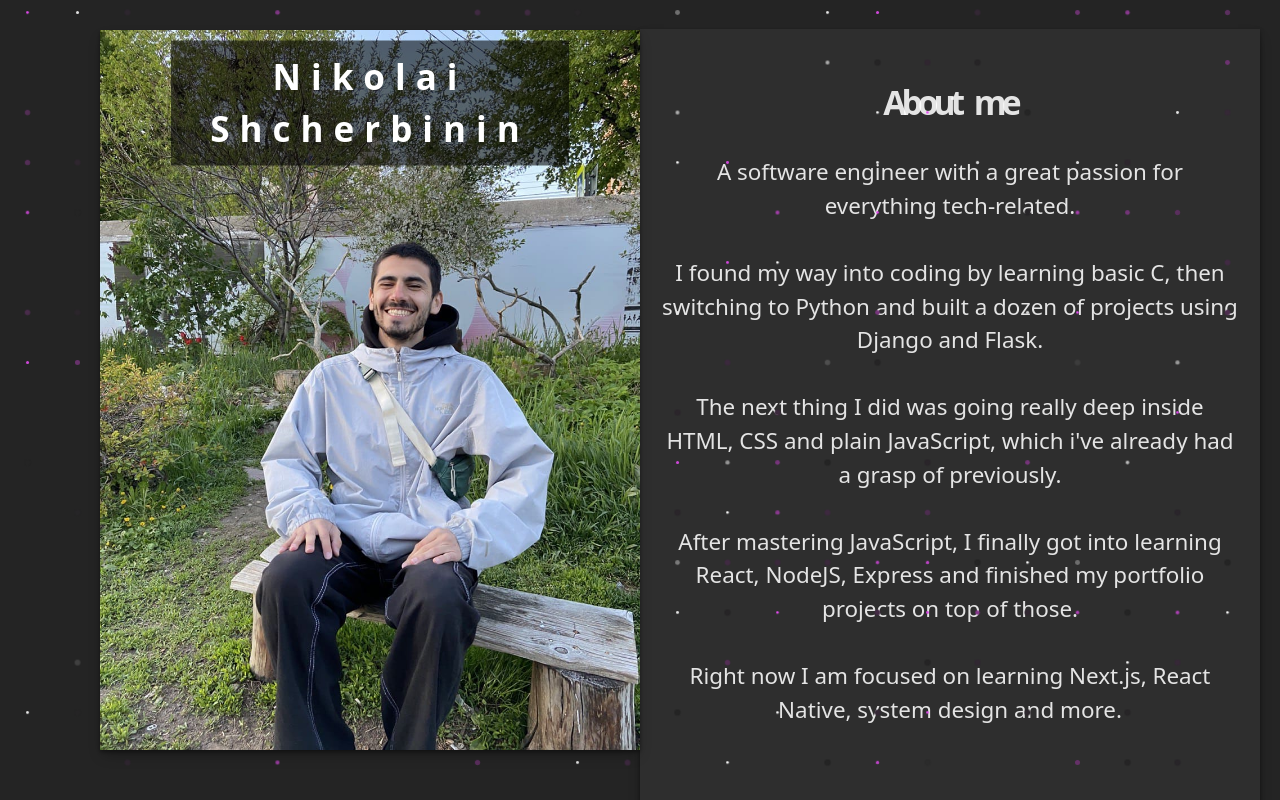
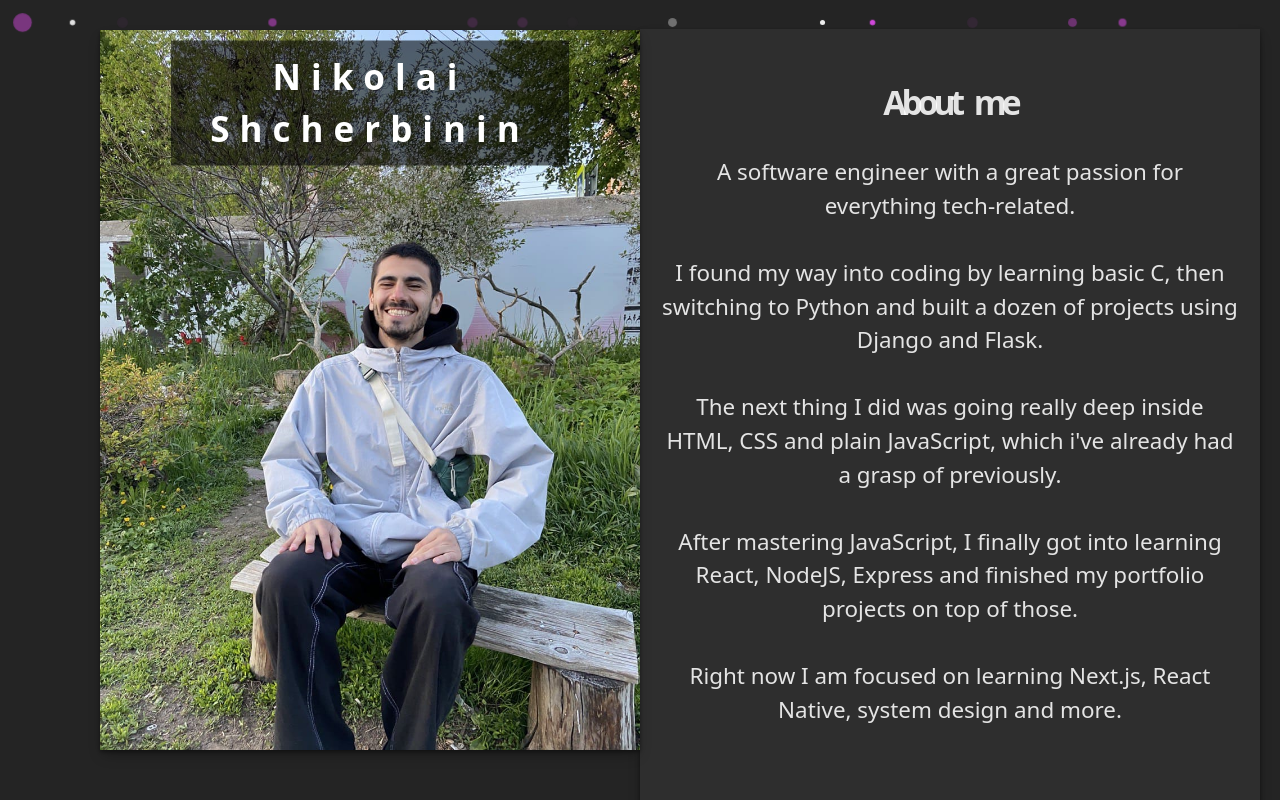
Before and after one commit to kol3x/personal-website, a React (Vite) app in the folder react-frontend/: page / in a window 1280 px wide. Shown: the top 800 px of the page. Built offline with nearby package versions, Linux system fonts and the light colour scheme.

Commit message:
redesigning website first commit

```diff
--- a/react-frontend/src/App.css
+++ b/react-frontend/src/App.css
@@ -50,8 +50,8 @@
 
 .tile {
   background-color: #4d0f51;
-  height: 25px;
-  width: 25px;
+  height: 45px;
+  width: 45px;
   border-radius: 50%;
   animation-name: flashingLights;
   animation-duration: 5s;
--- a/react-frontend/src/header.jsx
+++ b/react-frontend/src/header.jsx
@@ -1,8 +1,6 @@
 import mainPic from "./imgs/main-pic.jpeg";
 import HeroEffect from "./hero";
 import { useRef, useState, useLayoutEffect, useEffect } from "react";
-import { Reveal } from "./components/reveal";
-import { motion } from "framer-motion";
 
 function Header() {
   const header = useRef();
@@ -16,8 +14,8 @@
 
   useLayoutEffect(() => {
     function handleResize() {
-      const newCol = Math.floor(window.innerWidth / 50);
-      const newRows = Math.floor(header.current?.clientHeight / 50);
+      const newCol = Math.floor(window.innerWidth / 200);
+      const newRows = Math.floor(header.current?.clientHeight / 200);
       setColumns(newCol);
       setRows(newRows);
     }
--- a/react-frontend/src/hero.jsx
+++ b/react-frontend/src/hero.jsx
@@ -1,15 +1,29 @@
-import Tile from "./singleTile";
+function Tile() {
+  const rand = Math.random();
+  let isTile;
+  if (rand >= 0.5) {
+    isTile = "tile";
+  }
+  let delay = {
+    animationDelay: `-${rand * 100}s`,
+  };
+  return (
+    <div className="tile-wrapper">
+      <div className={isTile} style={delay}></div>
+    </div>
+  );
+}
 
-function HeroScreen({ quantity, style }) {
+export default function HeroScreen({ quantity, style }) {
   const tiles = [];
   for (let i = 0; i < quantity; i++) {
     tiles.push(<Tile key={i} />);
   }
   return (
     <>
-      <div className="tiles" style={style}>{tiles}</div>
+      <div className="tiles" style={style}>
+        {tiles}
+      </div>
     </>
   );
 }
-
-export default HeroScreen;
--- a/react-frontend/src/singleTile.jsx
+++ /dev/null
@@ -1,17 +0,0 @@
-function Tile() {
-  const rand = Math.random();
-  let isTile;
-  if (rand >= 0.5) {
-    isTile = "tile";
-  }
-  let delay = {
-    animationDelay: `-${rand * 100}s`,
-  };
-  return (
-    <div className="tile-wrapper">
-      <div className={isTile} style={delay}></div>
-    </div>
-  );
-}
-
-export default Tile;
```
